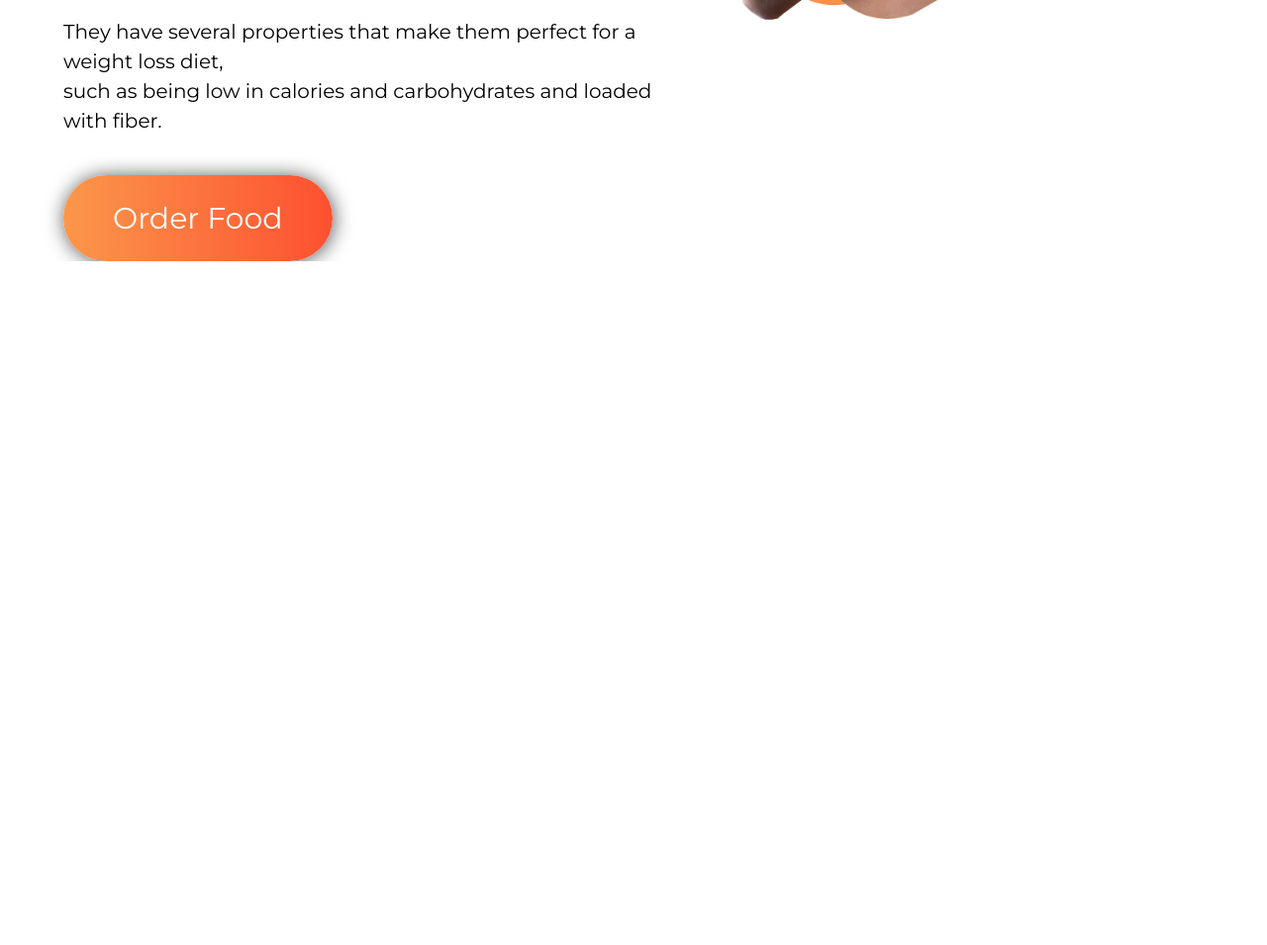
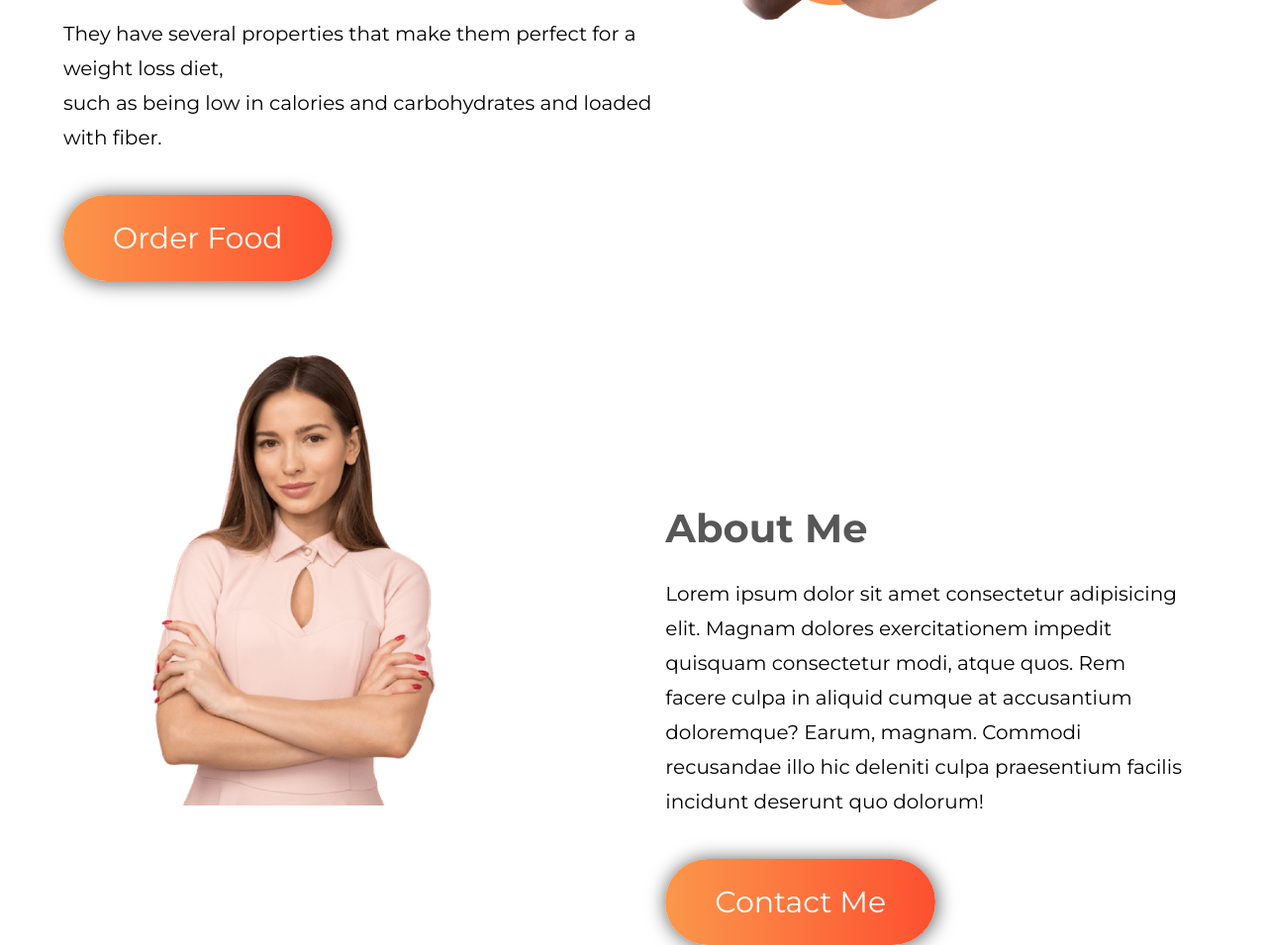
Before and after one commit to momin-khan1/fooddy-network, a plain HTML site: page index.html in a window 1280 px wide. Shown: the part 657-1612 px from the top of the page at 99% size. Before the commit the page ends 921 px from the top, so only its background shows below. Drawn offline with Linux system fonts and the light colour scheme.

Commit message:
about section

```diff
--- a/css/style.css
+++ b/css/style.css
@@ -9,6 +9,7 @@
     display: flex;
     margin-top: 80px;
     margin-left: 5%;
+    margin-bottom: 100px;
 }
 
 .half-width {
@@ -28,7 +29,7 @@
 
 .half-width p{
     font-size: 20px;
-    line-height: 30px;
+    line-height: 35px;
     margin-bottom: 65px;;
 }
 
@@ -47,3 +48,34 @@
 }
 
 /*---------- Top Banner Part End ----------*/
+
+/*---------- About Section Start----------*/
+
+
+.about{
+    display: flex;
+    margin-top: 100px;
+    margin-left: 12%;
+    margin-right: 5%;
+}
+
+.about h3{
+    font-size: 40px;
+    color: #575757;
+    margin-bottom: 25px;
+}
+
+.about p{
+    font-size: 20px;
+    line-height: 35px;;
+}
+
+#content{
+   margin-left: 200px;
+   margin-top: 150px;
+
+}
+
+#person{
+    width: 30%
+}
--- a/index.html
+++ b/index.html
@@ -25,5 +25,17 @@
             </div>
     </section>
     <!--********** Top Banner Part End **********-->
+
+    <!--********** About Sectiom Start **********-->
+    <section class="about">
+        <div id="person" class="half-width">
+            <img src="images/Person Image.png" alt="Female Person">
+        </div>
+        <div id="content" class="half-width">
+            <h3>About Me</h3>
+            <p>Lorem ipsum dolor sit amet consectetur adipisicing elit. Magnam dolores exercitationem impedit quisquam consectetur modi, atque quos. Rem facere culpa in aliquid cumque at accusantium doloremque? Earum, magnam. Commodi recusandae illo hic deleniti culpa praesentium facilis incidunt deserunt quo dolorum!</p>
+            <a class="btn" href="https://www.behance.net/mominkhan" target="_blank">Contact Me</a>
+        </div>
+    </section>
 </body>
 </html>
```
Also changed, not shown: images/Person Image.png (added).
